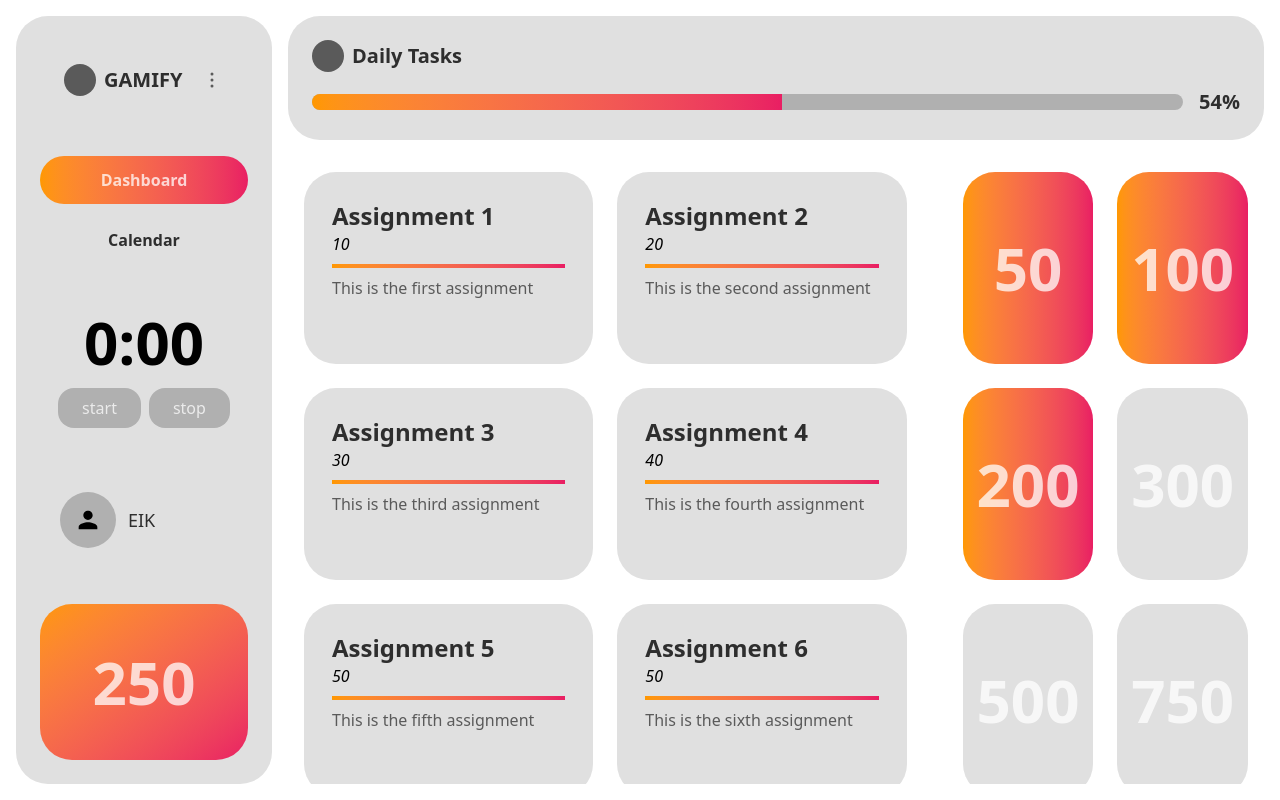
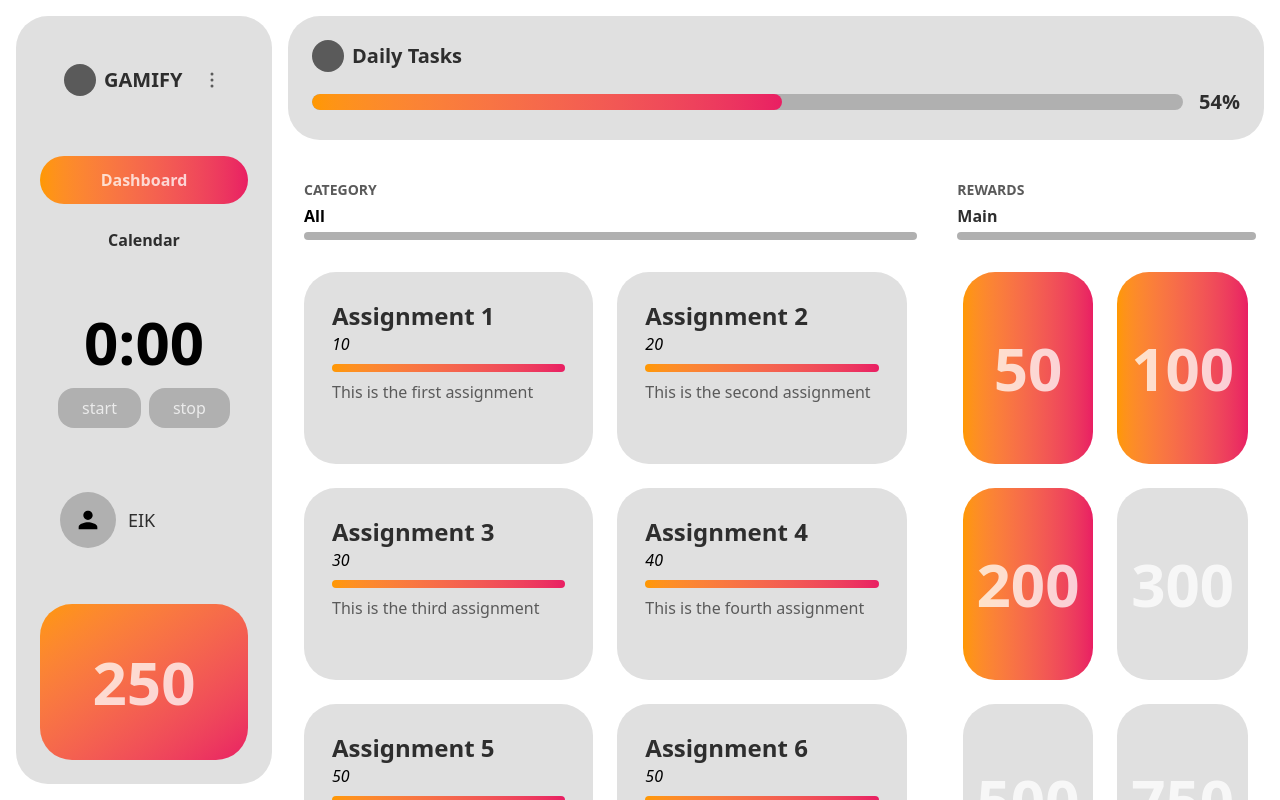
Before and after one commit to dolphinalt/gamify, a React (Vite) app in the folder gamify/: page / in a window 1280 px wide. Shown: the top 800 px of the page. Built offline with nearby package versions, Linux system fonts and the light colour scheme.

Commit message:
transitions and headders for complete dashboard

```diff
--- a/gamify/package.json
+++ b/gamify/package.json
@@ -11,6 +11,7 @@
   },
   "dependencies": {
     "@tailwindcss/vite": "^4.1.14",
+    "@tailwindplus/elements": "^1.0.17",
     "react": "^19.1.1",
     "react-dom": "^19.1.1",
     "tailwindcss": "^4.1.14"
--- a/gamify/src/App.tsx
+++ b/gamify/src/App.tsx
@@ -6,6 +6,8 @@ import TaskList from "./components/TaskList";
 import Card from "./components/Card";
 import RewardCard from "./components/RewardCard";
 import NewTask from "./components/NewTask";
+import CategorySelection from "./components/CategorySelection";
+import Header from "./components/Header";
 
 const App = () => {
   const [currentPoints] = useState(250);
@@ -13,16 +15,28 @@ const App = () => {
   const [activeView, setActiveView] = useState<"dashboard" | "calendar">(
     "dashboard"
   );
+  const [isTransitioning, setIsTransitioning] = useState(false);
   const [popupActive] = useState<false | true>(true);
 
+  const changeDisplay = (newView: "dashboard" | "calendar") => {
+    if (newView !== activeView) {
+      setIsTransitioning(true);
+      setTimeout(() => {
+        setActiveView(newView);
+        setIsTransitioning(false);
+      }, 200);
+    }
+  };
+
   return (
+    <body className="overscroll-none">
       <div className="flex h-screen bg-white gap-4 p-4">
         {/* Sidebar */}
         <div className="w-64 flex-shrink-0">
           <Sidebar
             currentPoints={currentPoints}
             activeView={activeView}
-          setActiveView={setActiveView}
+            setActiveView={changeDisplay}
           />
         </div>
 
@@ -34,6 +48,11 @@ const App = () => {
           </div>
 
           {/* Content Area */}
+          <div
+            className={`flex-1 transition-opacity duration-300 ${
+              isTransitioning ? "opacity-0" : "opacity-100"
+            }`}
+          >
             {activeView === "calendar" && (
               <div className="flex-1 flex gap-4 min-h-0">
                 <div className="flex-1 min-w-0">
@@ -46,6 +65,15 @@ const App = () => {
             )}
 
             {activeView === "dashboard" && (
+              <>
+                <div className="flex gap-4 mb-4">
+                  <div className="flex-[2] min-w-0 pr-2">
+                    <CategorySelection />
+                  </div>
+                  <div className="flex-[1] min-w-0 pr-2">
+                    <Header />
+                  </div>
+                </div>
                 <div className="flex-1 flex gap-4 min-h-0 overflow-visible">
                   {/* Tasks Grid */}
                   <div className="flex-[2] min-w-0 pr-2 overflow-y-auto overflow-x-visible">
@@ -126,9 +154,12 @@ const App = () => {
                     </div>
                   </div>
                 </div>
+              </>
             )}
           </div>
         </div>
+      </div>
+    </body>
   );
 };
 
--- a/gamify/src/components/Card.tsx
+++ b/gamify/src/components/Card.tsx
@@ -18,7 +18,7 @@ const Card = ({ type, title, description, points }: CardProps) => {
             {points}
           </div>
         </div>
-        <hr className="w-full h-1 bg-gradient-to-r from-mango-orange to-strawberry-red border-0 font-extralight"></hr>
+        <hr className="w-full h-2 rounded-full bg-gradient-to-r from-mango-orange to-strawberry-red border-0 font-extralight"></hr>
         <div className="text-dark-gray">{description}</div>
       </div>
     )}
--- /dev/null
+++ b/gamify/src/components/CategorySelection.tsx
@@ -0,0 +1,13 @@
+import Dropdown from "./Dropdown";
+
+const CategorySelection = () => {
+  return (
+    <div className="pt-6 pl-4 flex flex-col gap-1">
+      <div className="text-dark-gray font-bold text-sm">CATEGORY</div>
+      <Dropdown items={["I&C SCI 6B", "I&C SCI H32", "WRITING 60", "SOCIOL 1", "All"]} />
+      <hr className="w-full h-2 rounded-full bg-gray border-0 font-extralight"></hr>
+    </div>
+  );
+};
+
+export default CategorySelection;
--- a/gamify/src/components/DailyTasksCard.tsx
+++ b/gamify/src/components/DailyTasksCard.tsx
@@ -15,7 +15,7 @@ const DailyTasksCard = ({ progress }: DailyTasksCardProps) => {
       <div className="flex items-center gap-3 md:gap-4">
         <div className="flex-1 h-3 md:h-4 bg-gray rounded-full overflow-hidden">
           <div
-            className="h-full bg-gradient-to-r from-mango-orange to-strawberry-red transition-all duration-300"
+            className="h-full rounded-full bg-gradient-to-r from-mango-orange to-strawberry-red transition-all duration-300"
             style={{ width: `${progress}%` }}
           />
         </div>
--- /dev/null
+++ b/gamify/src/components/Dropdown.tsx
@@ -0,0 +1,46 @@
+import { useState } from "react";
+
+interface DropdownProps {
+  items: string[];
+}
+
+function Dropdown({ items }: DropdownProps) {
+  const [isOpen, setIsOpen] = useState(false);
+  const [selectedValue, setSelectedValue] = useState(items[items.length - 1]);
+
+  const toggleDropdown = () => {
+    setIsOpen(!isOpen);
+  };
+
+  const handleOptionClick = (value: string) => {
+    setSelectedValue(value);
+    setIsOpen(false);
+  };
+
+  return (
+    <div className="relative inline-block w-48 text-left">
+      <button
+        onClick={toggleDropdown}
+        className="rounded-md hover:bg-gray-50 font-bold"
+      >
+        {selectedValue}
+      </button>
+
+      {isOpen && (
+        <ul className="absolute top-full left-0 mt-1 w-full rounded-md z-50 max-h-60 overflow-auto">
+          {items.map((item) => (
+            <li
+              key={item}
+              onClick={() => handleOptionClick(item)}
+              className="py-2 bg-white cursor-pointer text-superdark-gray first:rounded-t-md last:rounded-b-md"
+            >
+              {item}
+            </li>
+          ))}
+        </ul>
+      )}
+    </div>
+  );
+}
+
+export default Dropdown;
--- /dev/null
+++ b/gamify/src/components/Header.tsx
@@ -0,0 +1,12 @@
+
+const Header = () => {
+  return (
+    <div className="pt-6 pl-4 flex flex-col gap-1">
+      <div className="text-dark-gray font-bold text-sm">REWARDS</div>
+      <div className="text-superdark-gray font-bold">Main</div>
+      <hr className="w-full h-2 rounded-full bg-gray border-0 font-extralight"></hr>
+    </div>
+  );
+};
+
+export default Header;
```
Also changed, not shown: 1 other file (tests, documents, lock files or other folders). Lines whose indentation alone changed are shown as unchanged.
